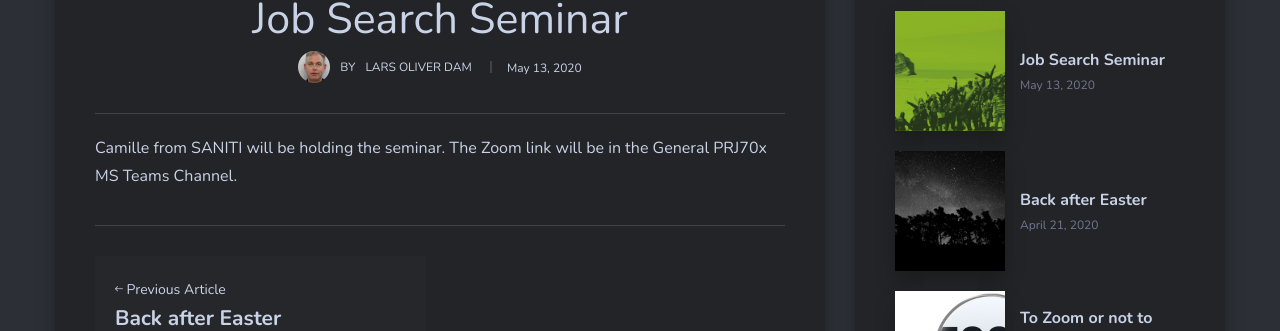
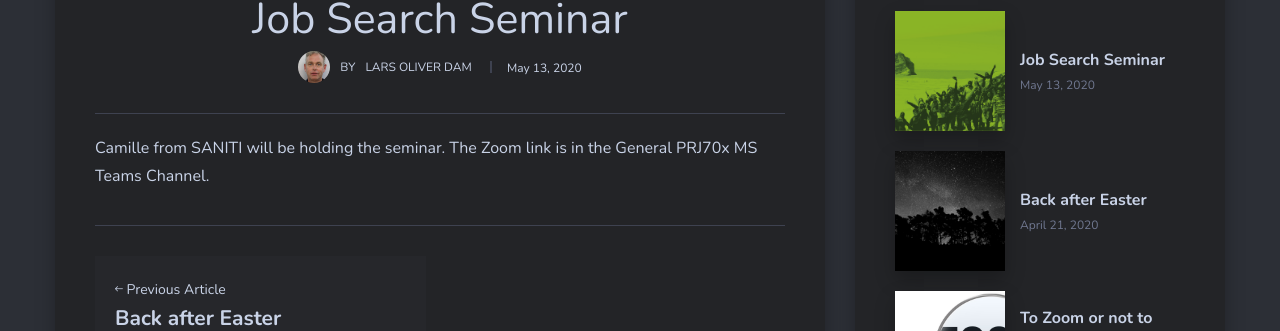
Before and after one commit to larsoliverdam/nmit, a Jekyll site: the page built from _posts/2020-05-12-saniti.markdown, in a window 1280 px wide. Shown: the part 817-1148 px from the top of the page. Built offline with Jekyll 4.4.1, drawn with Linux system fonts in a browser that asks for light colours; nearby versions of some CDN libraries; comment, search, counter and statistics services are not loaded.

Commit message:
SANITI seminar

```diff
--- a/_posts/2020-05-12-saniti.markdown
+++ b/_posts/2020-05-12-saniti.markdown
@@ -6,4 +6,4 @@ image:  saniti.png
 tags:   News PRJ70x
 ---
 
-Camille from SANITI will be holding the seminar. The Zoom link will be in the General PRJ70x MS Teams Channel.
+Camille from SANITI will be holding the seminar. The Zoom link is in the General PRJ70x MS Teams Channel.
```
